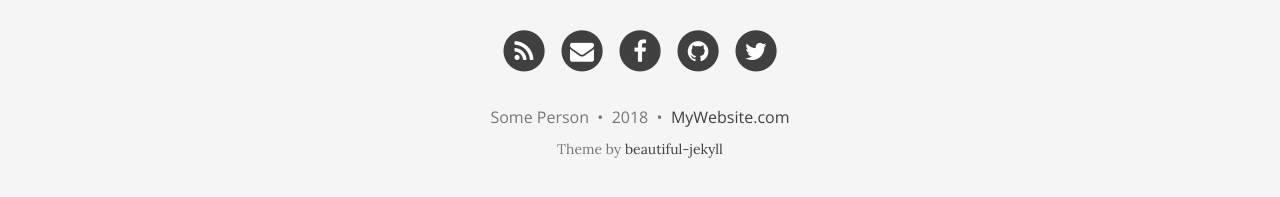
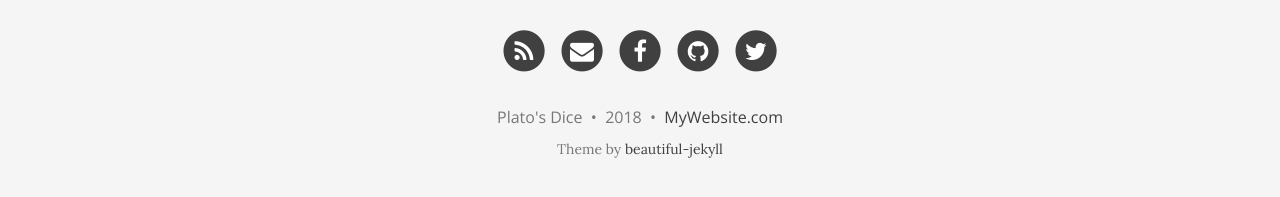
Before and after one commit to platosdice/platowww, a Jekyll site: the page built from index.html, in a window 1280 px wide and 900 px high, scrolled down 1134 px. Shown: the part 690-887 px from the top of the window. Built offline with Jekyll 4.4.1, drawn with Linux system fonts in a browser that asks for light colours; nearby versions of some CDN libraries; the list of posts is cut into pages by our own code.

Commit message:
changed autor name

```diff
--- a/_config.yml
+++ b/_config.yml
@@ -64,7 +64,7 @@ footer-link-col: "#404040"
 # Change all these values or delete the ones you don't want.
 # Important: you must keep the "name" parameter, everything else you can remove
 author:
-  name: Some Person
+  name: Plato's Dice
 
 # Select your active Social Network Links.
 # Uncomment the links you want to show in the footer and add your information to each link.
```
